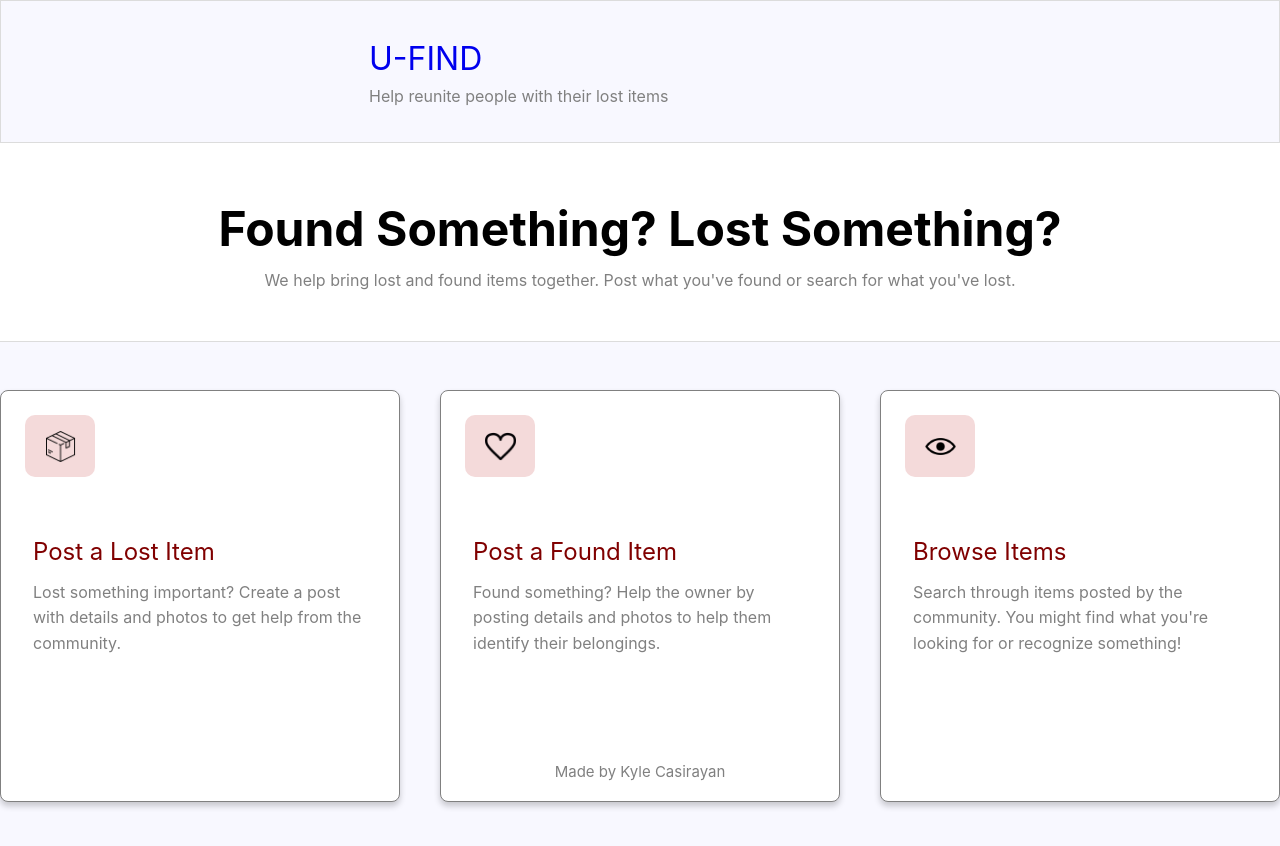
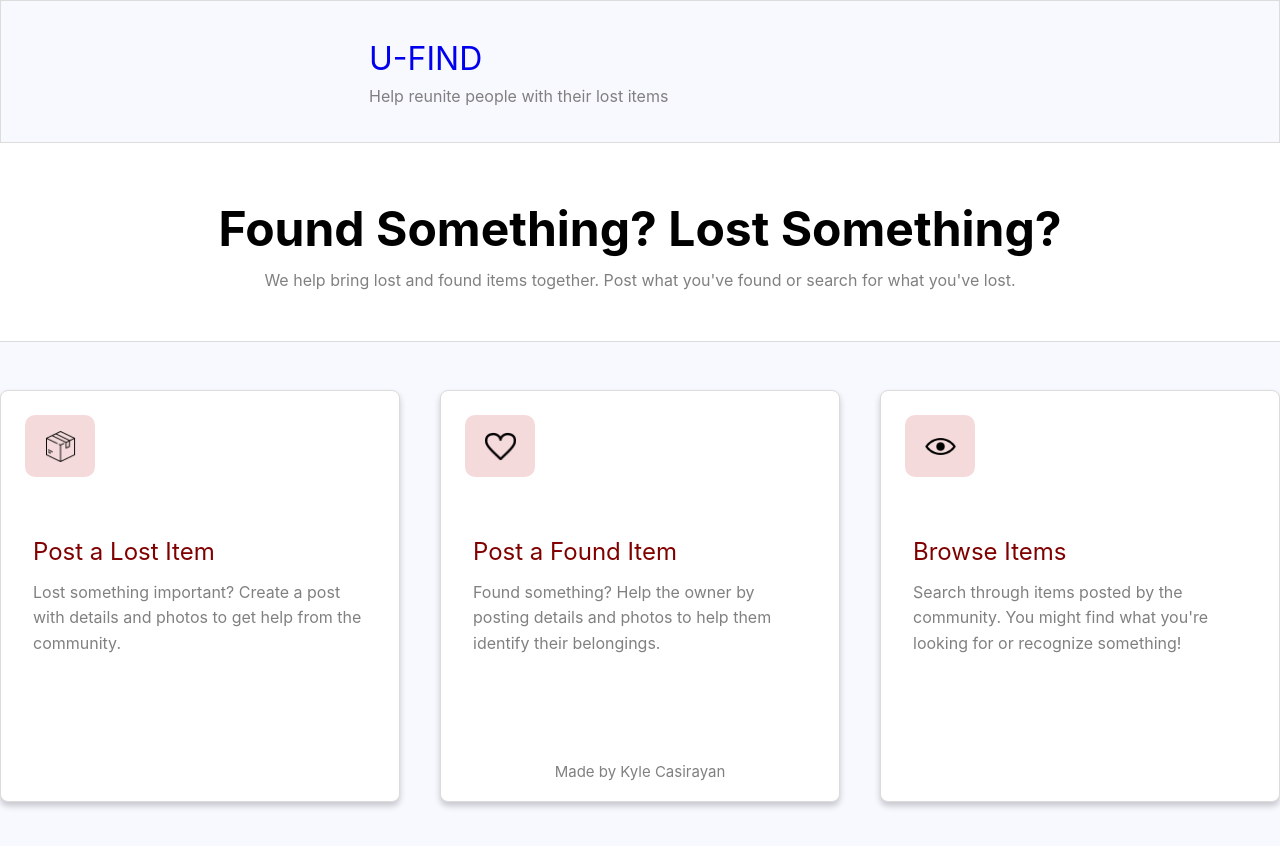
Before and after one commit to DareDevilLuc/U-Find, a Vue app in the folder frontend/: page / in a window 1280 px wide. Shown: the top 846 px of the page. Built offline with nearby package versions, Linux system fonts and the light colour scheme.

Commit message:
joseph's suggestion

```diff
--- a/frontend/src/components/Choose.vue
+++ b/frontend/src/components/Choose.vue
@@ -39,7 +39,7 @@ const slots = defineSlots<Slots>()
         max-height: 450px;
         text-align: center;
         background-color: white;
-        border: 1px grey solid;
+        border: 1px gainsboro solid;
         border-radius: 8px;
         cursor: pointer;
         transition: 0.3s;
```
